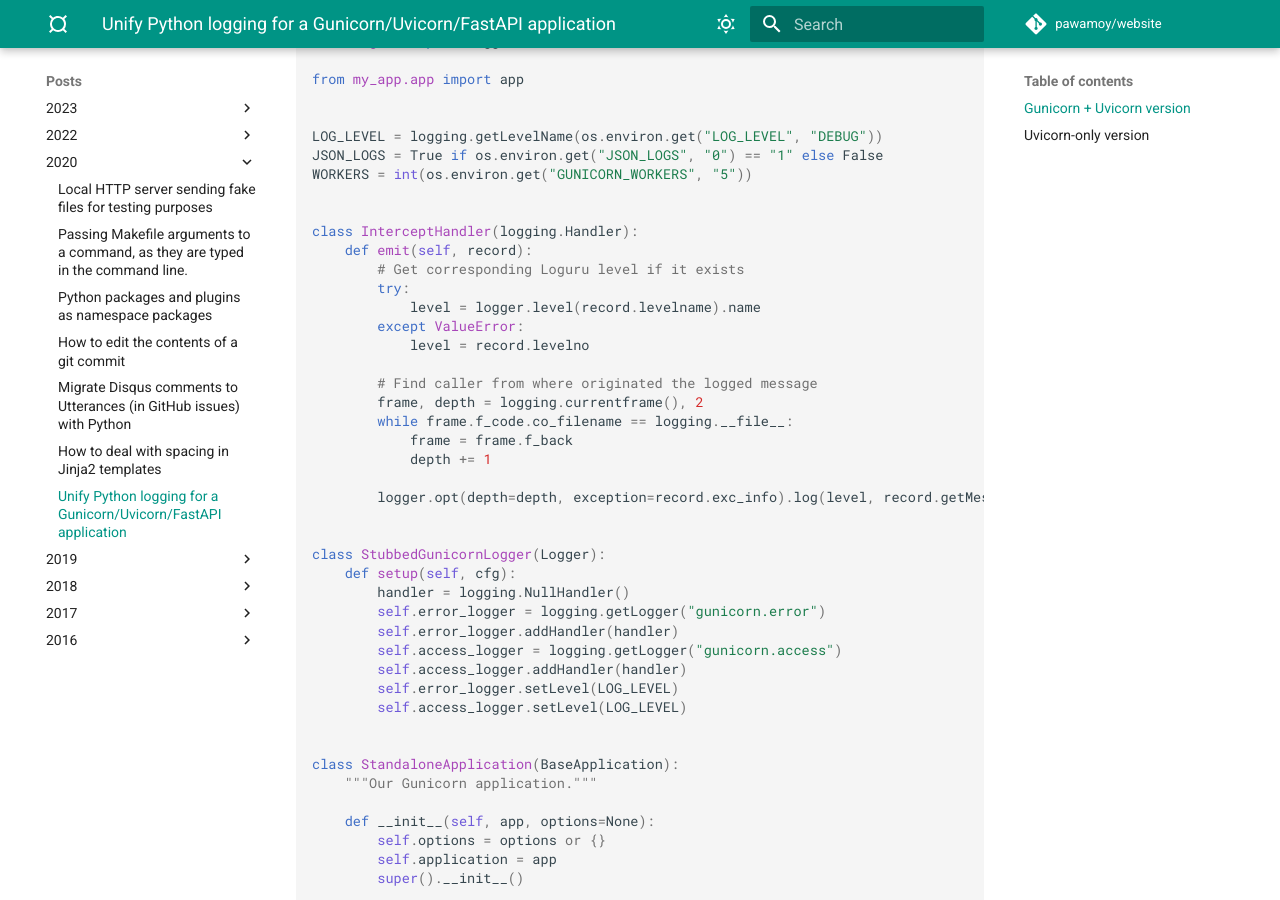
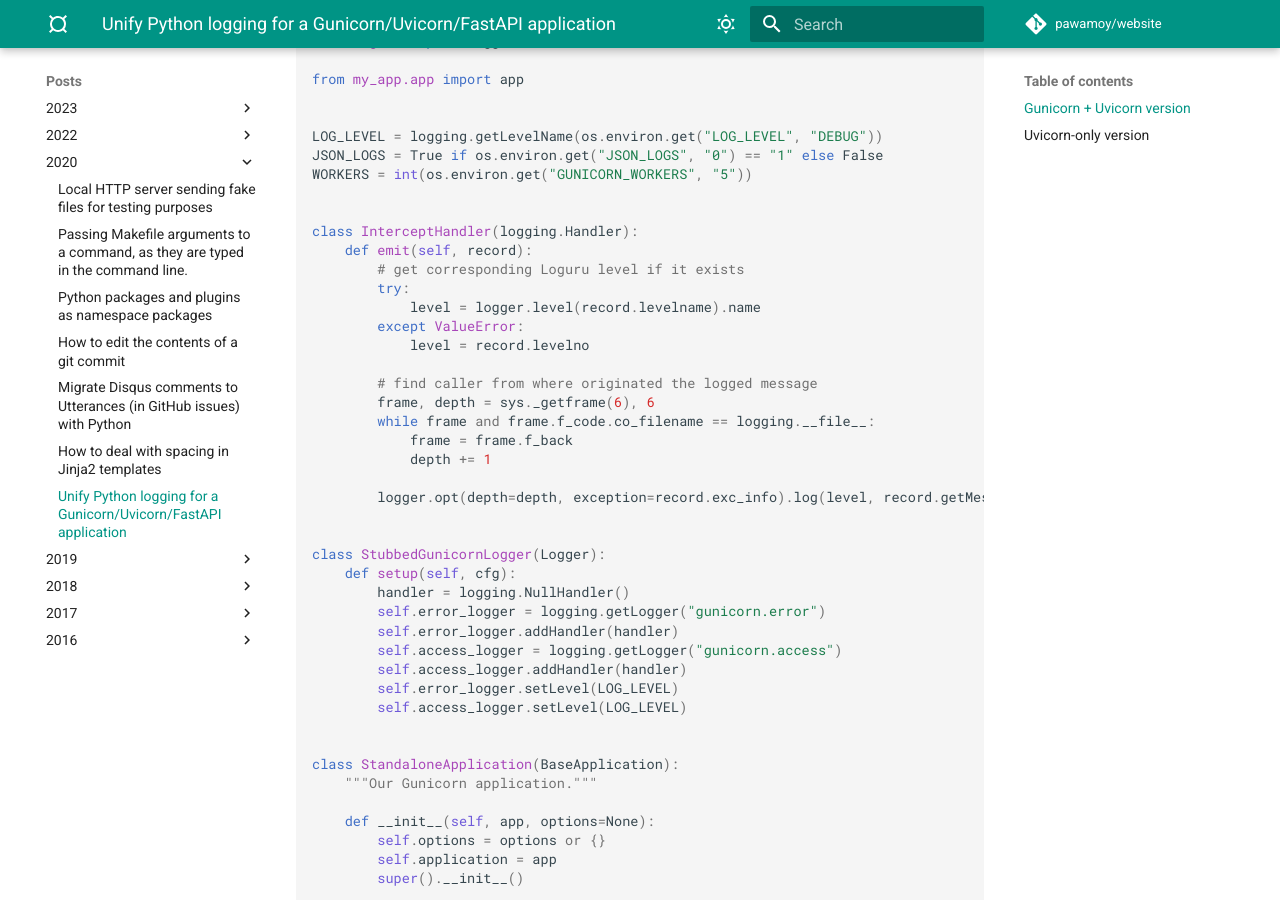
Before and after one commit to pawamoy/website, an MkDocs documentation site: the page built from docs/posts/unify-logging-for-a-gunicorn-uvicorn-app.md, in a window 1280 px wide and 900 px high, scrolled down 1057 px. Built offline with MkDocs 1.6.1 and Material for MkDocs 9.7.7, drawn with Linux system fonts in a browser that asks for light colours; comment, search, counter and statistics services are not loaded; some of the changed text lies outside the part shown.

Commit message:
Update intercept handler in uvicorn logging post

````diff
--- a/docs/posts/unify-logging-for-a-gunicorn-uvicorn-app.md
+++ b/docs/posts/unify-logging-for-a-gunicorn-uvicorn-app.md
@@ -55,15 +55,15 @@ WORKERS = int(os.environ.get("GUNICORN_WORKERS", "5"))
 
 class InterceptHandler(logging.Handler):
     def emit(self, record):
-        # Get corresponding Loguru level if it exists
+        # get corresponding Loguru level if it exists
         try:
             level = logger.level(record.levelname).name
         except ValueError:
             level = record.levelno
 
-        # Find caller from where originated the logged message
-        frame, depth = logging.currentframe(), 2
-        while frame.f_code.co_filename == logging.__file__:
+        # find caller from where originated the logged message
+        frame, depth = sys._getframe(6), 6
+        while frame and frame.f_code.co_filename == logging.__file__:
             frame = frame.f_back
             depth += 1
 
@@ -185,15 +185,15 @@ and `WORKERS` tells how many workers we want to have.
 ```python
 class InterceptHandler(logging.Handler):
     def emit(self, record):
-        # Get corresponding Loguru level if it exists
+        # get corresponding Loguru level if it exists
         try:
             level = logger.level(record.levelname).name
         except ValueError:
             level = record.levelno
 
-        # Find caller from where originated the logged message
-        frame, depth = logging.currentframe(), 2
-        while frame.f_code.co_filename == logging.__file__:
+        # find caller from where originated the logged message
+        frame, depth = sys._getframe(6), 6
+        while frame and frame.f_code.co_filename == logging.__file__:
             frame = frame.f_back
             depth += 1
 
@@ -370,15 +370,15 @@ JSON_LOGS = True if os.environ.get("JSON_LOGS", "0") == "1" else False
 
 class InterceptHandler(logging.Handler):
     def emit(self, record):
-        # Get corresponding Loguru level if it exists
+        # get corresponding Loguru level if it exists
         try:
             level = logger.level(record.levelname).name
         except ValueError:
             level = record.levelno
 
-        # Find caller from where originated the logged message
-        frame, depth = logging.currentframe(), 2
-        while frame.f_code.co_filename == logging.__file__:
+        # find caller from where originated the logged message
+        frame, depth = sys._getframe(6), 6
+        while frame and frame.f_code.co_filename == logging.__file__:
             frame = frame.f_back
             depth += 1
 
````
